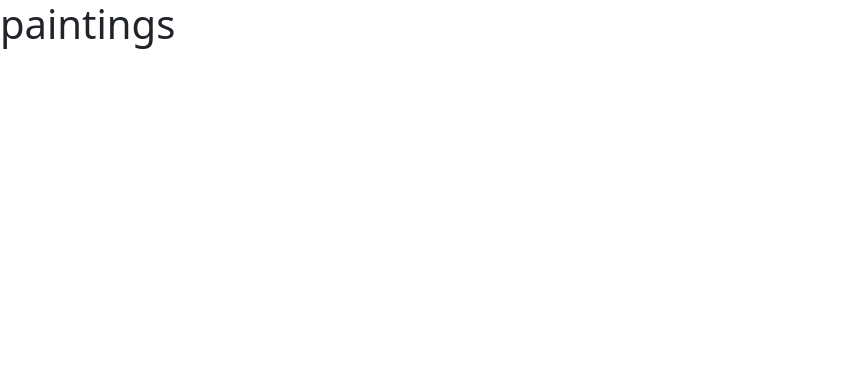
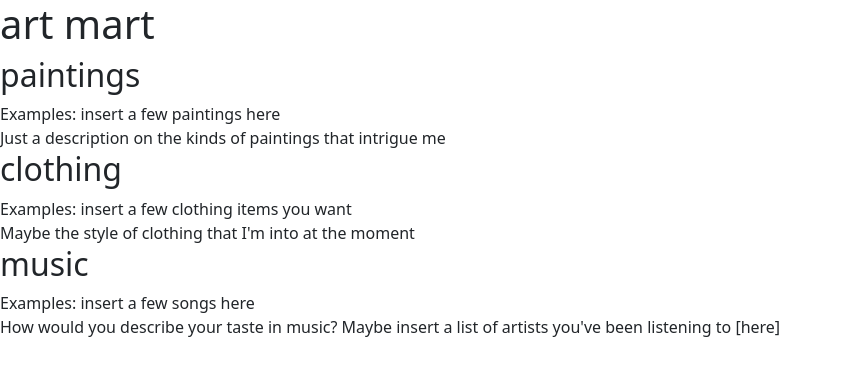
Before and after one commit to jasonmlam/art-mart, a website: page html/products.html in a window 1280 px wide. Shown: the whole page, without its empty margins (0-842 px from the left). Drawn offline with nearby package versions, Linux system fonts and the light colour scheme.

Commit message:
Content added to all pages

```diff
--- a/html/products.html
+++ b/html/products.html
@@ -12,7 +12,33 @@
   </head>
 
   <body>
-    <h1>paintings</h1>
+
+    <!-- At the very top of each website -->
+    <!-- I want it to be clickable -->
+    <h1>art mart</h1>
+
+    <h2>paintings</h2>
+    <span>Examples: insert a few paintings here</span>
+
+    <div>
+      Just a description on the kinds of paintings that intrigue me
+    </div>
+
+    <h2>clothing</h2>
+    <span>Examples: insert a few clothing items you want</span>
+
+    <div>
+      Maybe the style of clothing that I'm into at the moment
+    </div>
+
+    <h2>music</h2>
+
+    <span>Examples: insert a few songs here</span>
+
+    <div>
+      How would you describe your taste in music?
+      Maybe insert a list of artists you've been listening to [here]
+    </div>
 
     <script src="https://cdn.jsdelivr.net/npm/bootstrap@5.0.2/dist/js/bootstrap.bundle.min.js" integrity="sha384-MrcW6ZMFYlzcLA8Nl+NtUVF0sA7MsXsP1UyJoMp4YLEuNSfAP+JcXn/tWtIaxVXM" crossorigin="anonymous"></script>
 
--- a/index.js
+++ b/index.js
@@ -3,7 +3,7 @@ const express = require('express')
 const app = express()
 const port = process.env.PORT || 3000
 
-app.get("/", function (req, res){
+app.get("/home", function (req, res){
     res.sendFile(__dirname + "/index.html");
 })
 
```
Also changed, not shown: html/contact.html (+8 -3 lines), index.html (+14 -9 lines), images/artLogo.png (deleted), images/cuphold.png (added), images/girfepxupkcz.jpg (added), images/pharrelnigo.JPG (added), images/wormhole.gif (added).
